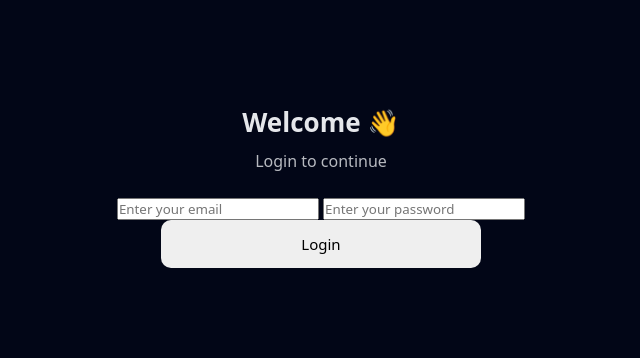
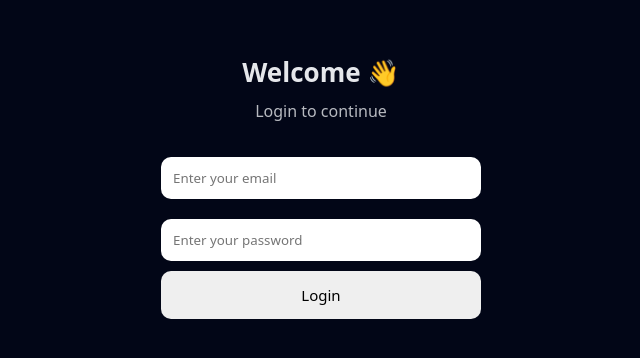
Before and after one commit to imaaninteractive/Study-helper-BD-, a plain HTML site: page index.html in a window 1280 px wide. Shown: the part 208-566 px from the top of the page, without its empty margins (319-959 px from the left). Drawn offline with Linux system fonts and the light colour scheme.

Commit message:
Add styles for login screen layout and inputs
Signed-off-by: imaaninteractive <imaaninteractive6@gmail.com>

```diff
--- a/style.css
+++ b/style.css
@@ -305,3 +305,21 @@ body {
     max-width: 90%; /* মোবাইলে মেসেজ একটু বেশি জায়গা নিবে */
   }
 }
+#loginScreen {
+  text-align: center;
+}
+
+#loginScreen input {
+  width: 90%;
+  max-width: 320px;
+  padding: 12px;
+  margin: 10px 0;
+  border-radius: 10px;
+  border: none;
+  outline: none;
+}
+
+#loginScreen .btn {
+  width: 90%;
+  max-width: 320px;
+     }
```
